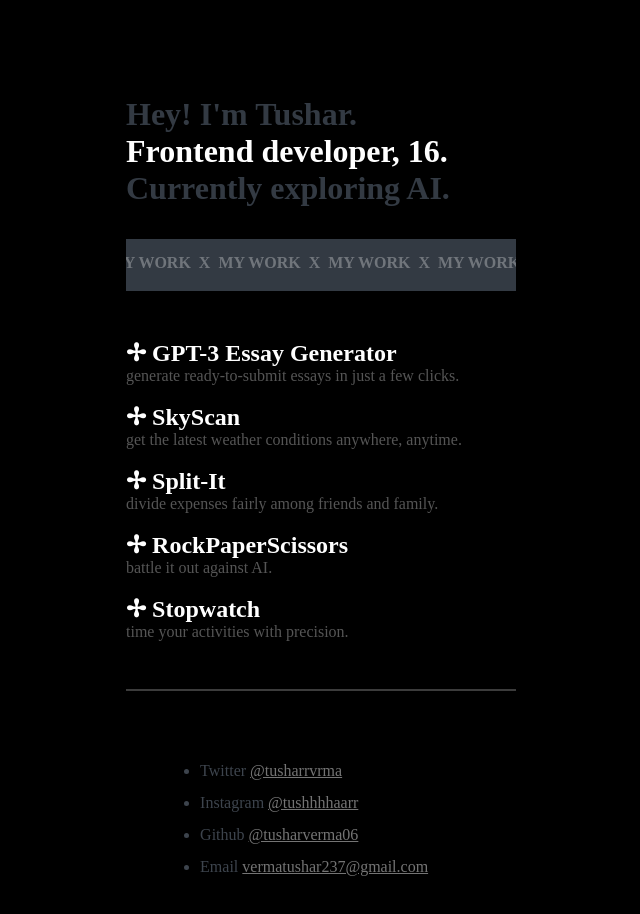
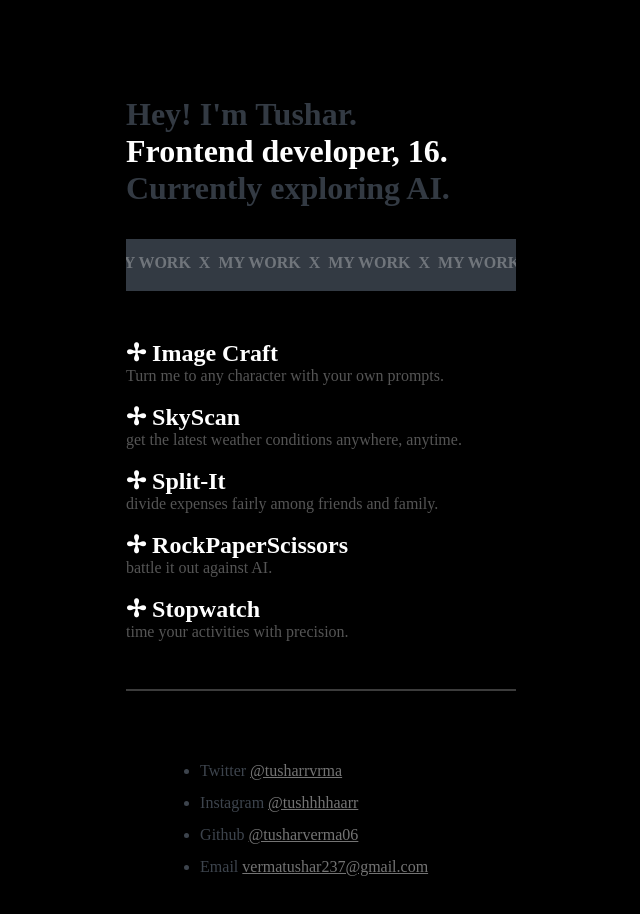
Before and after one commit to tusharverma06/Portfolio, a React (Create React App) app: page / in a window 1280 px wide. Shown: the top 914 px of the page, without its empty margins (319-959 px from the left). Built offline with nearby package versions, Linux system fonts and the light colour scheme.

Commit message:
Update App.js

```diff
--- a/src/App.js
+++ b/src/App.js
@@ -21,8 +21,8 @@ function App() {
          </div>
   <div className="build">
     {/* <h2 className="Build-Heading">Builds</h2> */}
-     <a href='https://essay-generator-abc.onrender.com/' target={'_blank'}>✢ GPT-3 Essay Generator</a>&nbsp;<br />
-    generate ready-to-submit essays in just a few clicks.<br /><br />
+     <a href='https://ai-avatar-starter-fawn.vercel.app/' target={'_blank'}>✢ Image Craft</a>&nbsp;<br />
+    Turn me to any character with your own prompts.<br /><br />
    <a href='https://SkyScan.tusharverma13.repl.co' target={'_blank'}>✢ SkyScan</a><br />
 get the latest weather conditions anywhere, anytime.<br /><br />
    <a href='https://Split-It.tusharverma13.repl.co' target={'_blank'}>✢ Split-It</a><br />
```
